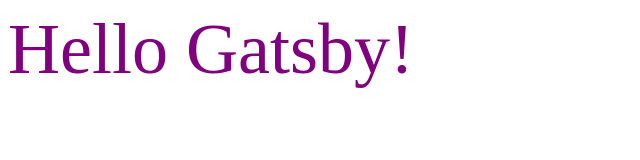
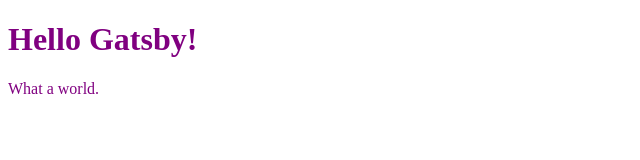
Before and after one commit to garandam/gatsby-hello-world, a Gatsby site: page / in a window 1280 px wide. Shown: the whole page, without its empty margins (0-640 px from the left). Built offline with nearby package versions, Linux system fonts and the light colour scheme; Gatsby itself is replaced by a stand-in of ours.

Commit message:
refactor: add paragraph and h1-title

```diff
--- a/src/pages/index.js
+++ b/src/pages/index.js
@@ -1,5 +1,8 @@
 import React from "react"
 
 export default () => (
-  <div style={{ color: "purple", fontSize: "72px" }}>Hello Gatsby!</div>
+  <div style={{ color: "purple" }}>
+    <h1>Hello Gatsby!</h1>
+    <p>What a world.</p>
+  </div>
 )
```
